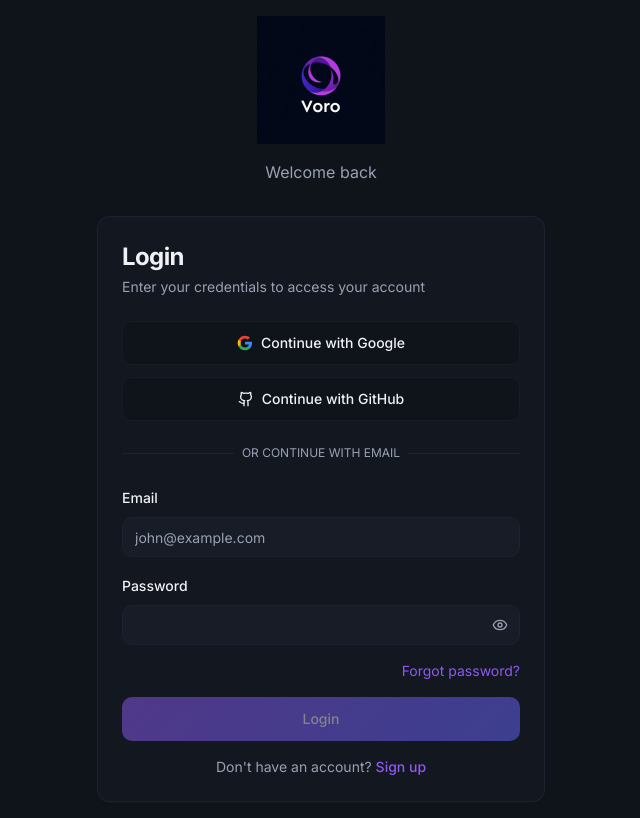
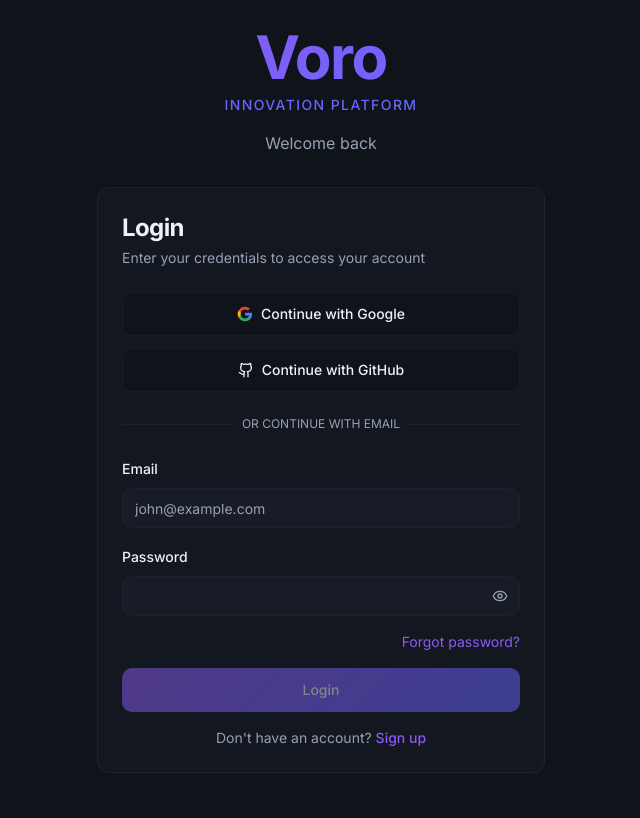
Before and after one commit to arunshreyas-lab/voro, a React (Vite) app: page / in a window 1280 px wide. Shown: the whole page, without its empty margins (319-959 px from the left). Built offline with nearby package versions, Linux system fonts and the light colour scheme; the HTML template or start-up script is replaced by a standard one.

Commit message:
Add Voro branding

```diff
--- a/src/pages/Login.tsx
+++ b/src/pages/Login.tsx
@@ -87,11 +87,14 @@ const Login = () => {
   return <div className="min-h-screen flex items-center justify-center bg-background p-4">
       <div className="w-full max-w-md">
         <div className="text-center mb-8 form-fade-in">
-          <img
-            src={voroLogo}
-            alt="Voro"
-            className="w-32 h-auto mx-auto mb-4"
-          />
+          <div className="mb-4">
+            <h1 className="text-6xl font-bold bg-gradient-primary bg-clip-text text-transparent mb-2 tracking-tight">
+              Voro
+            </h1>
+            <div className="text-sm font-medium text-accent uppercase tracking-widest">
+              Innovation Platform
+            </div>
+          </div>
           <p className="text-muted-foreground">Welcome back</p>
         </div>
 
--- a/src/pages/SignUp.tsx
+++ b/src/pages/SignUp.tsx
@@ -115,11 +115,14 @@ const SignUp = () => {
     <div className="min-h-screen flex items-center justify-center bg-background p-4">
       <div className="w-full max-w-md">
         <div className="text-center mb-8 form-fade-in">
-          <img
-            src={voroLogo}
-            alt="Voro"
-            className="w-32 h-auto mx-auto mb-4"
-          />
+          <div className="mb-4">
+            <h1 className="text-6xl font-bold bg-gradient-primary bg-clip-text text-transparent mb-2 tracking-tight">
+              Voro
+            </h1>
+            <div className="text-sm font-medium text-accent uppercase tracking-widest">
+              Innovation Platform
+            </div>
+          </div>
           <p className="text-muted-foreground">Join the community</p>
         </div>
 
```
